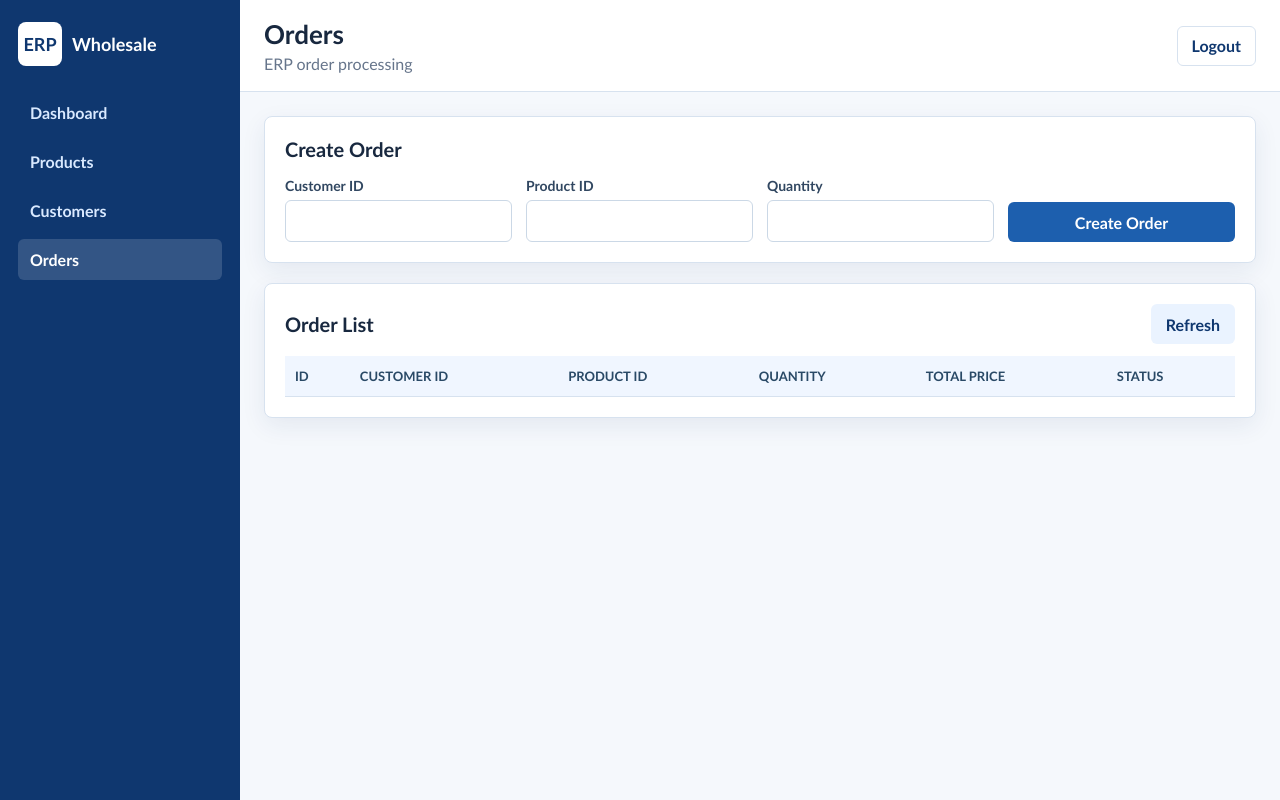
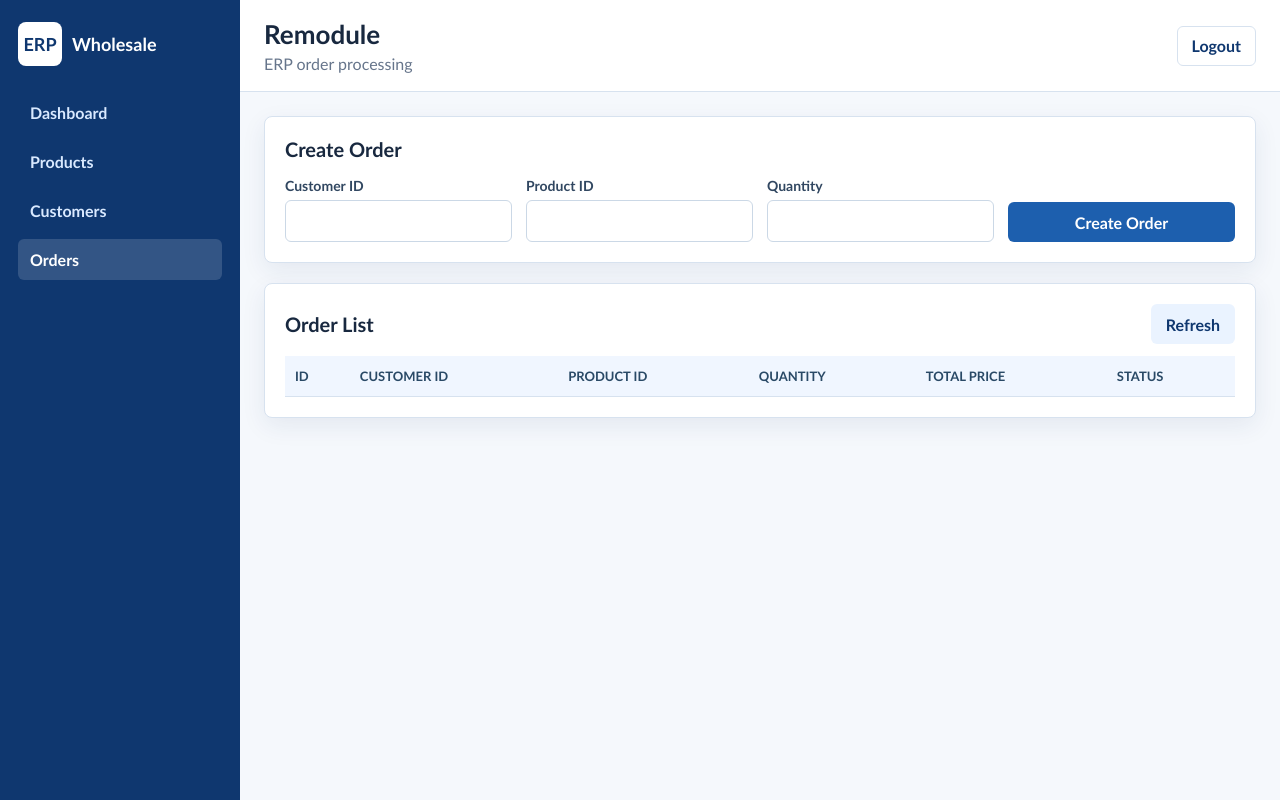
Before and after one commit to Eroxaaa/cloud-erp-system, a plain HTML site: page frontend/orders.html in a window 1280 px wide. Drawn offline with Linux system fonts and the light colour scheme; files that its build step writes are made by us from their sources; no server answers; sample sign-in values are in the browser's storage; files whose address does not match are found by name.

Commit message:
changed orders

```diff
--- a/frontend/orders.html
+++ b/frontend/orders.html
@@ -25,7 +25,7 @@
       <header class="topbar">
         <button class="menu-button" type="button" onclick="toggleSidebar()">Menu</button>
         <div>
-          <h1>Orders</h1>
+          <h1>Remodule</h1>
           <p>ERP order processing</p>
         </div>
         <button class="btn btn-secondary" type="button" onclick="logoutUser()">Logout</button>
```
